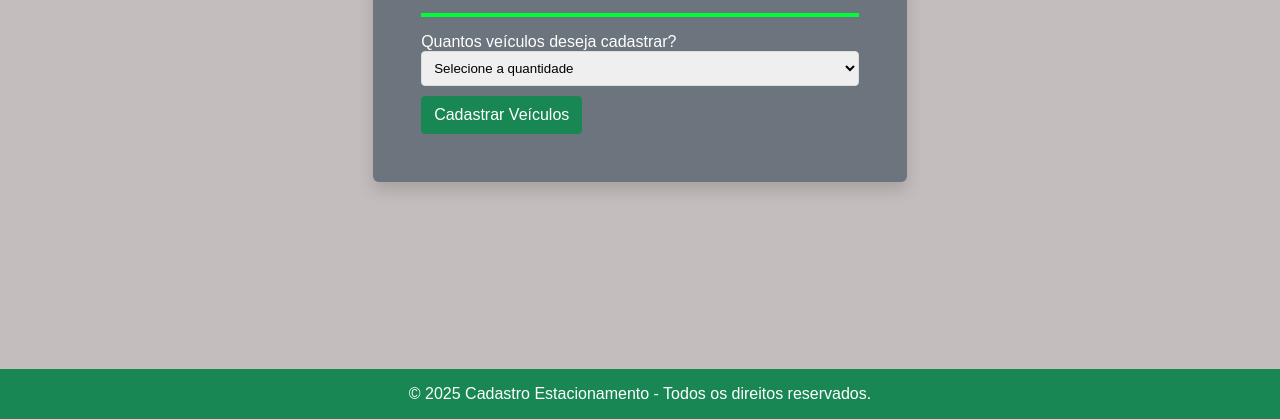
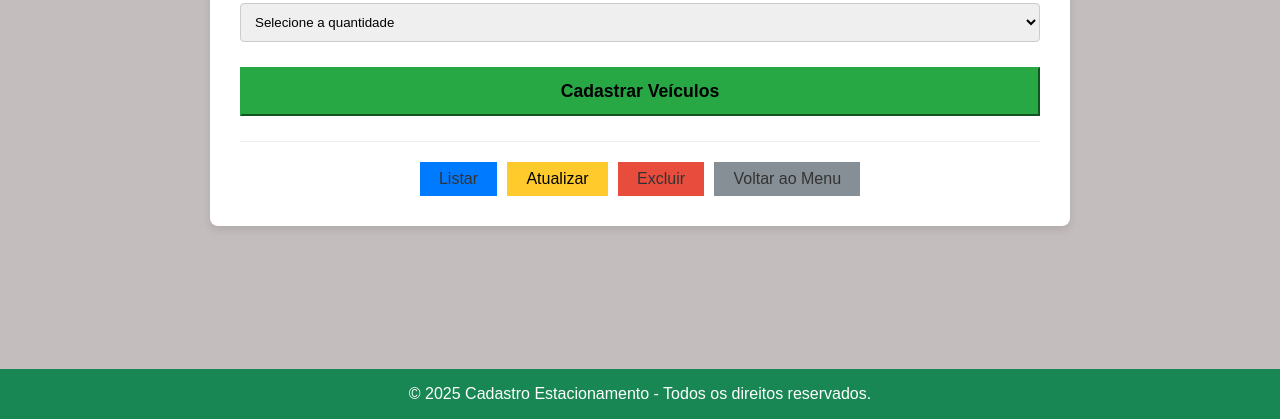
Before and after one commit to Kauan-emanuel/Trabalho1-de-front-end, a plain HTML site: page front_end_trabalho/paginas/cadastrar_veiculo.html in a window 1280 px wide. Shown: the part 381-800 px from the top of the page. Drawn offline with Linux system fonts and the light colour scheme.

Commit message:
Add files via upload

```diff
--- a/front_end_trabalho/paginas/cadastrar_veiculo.html
+++ b/front_end_trabalho/paginas/cadastrar_veiculo.html
@@ -4,6 +4,7 @@
     <meta charset="UTF-8">
     <title>Cadastrar Veículos</title>
     <link rel="stylesheet" href="../css/style_index.css">
+    <link rel="stylesheet" href="../css/style_crud.css"> <!-- Adicionado para consistência -->
     <link rel="stylesheet" href="../css/cadastrar_veiculo.css">
 
 </head>
@@ -12,14 +13,14 @@
     <header-placeholder></header-placeholder>
 
     <main class="main-content">
-        <div class="welcome-card">
+        <div class="content-card"> <!-- Alterado para content-card para consistência -->
             <h1>Cadastro de Veículos</h1>
             <p>Preencha as informações abaixo.</p>
             <hr>
-            <form id="vehicle-registration-form">
-                <div>
+            <form id="vehicle-registration-form" class="crud-form"> <!-- Adicionada classe crud-form -->
+                <div class="form-group">
                     <label for="vehicle-quantity">Quantos veículos deseja cadastrar?</label>
-                    <select id="vehicle-quantity" name="vehicle-quantity">
+                    <select id="vehicle-quantity" name="vehicle-quantity" class="form-control" style="width: 100%; padding: 10px; border: 1px solid #ccc; border-radius: 4px;">
                         <option value="0">Selecione a quantidade</option>
                         <option value="1">1</option>
                         <option value="2">2</option>
@@ -32,8 +33,15 @@
                 <!-- Os campos dos veículos serão inseridos aqui dinamicamente -->
                 <div id="vehicle-forms-container"></div>
 
-                <button type="submit" class="btn-login">Cadastrar Veículos</button>
+                <button type="submit" class="btn btn-create">Cadastrar Veículos</button>
             </form>
+
+            <div class="crud-navigation">
+                <a href="./listar.html" class="btn btn-read">Listar</a>
+                <a href="./atualizar.html" class="btn btn-update">Atualizar</a>
+                <a href="./excluir.html" class="btn btn-delete">Excluir</a>
+                <a href="./login.html" class="btn btn-secondary">Voltar ao Menu</a>
+            </div>
         </div>
     </main>
 
```
